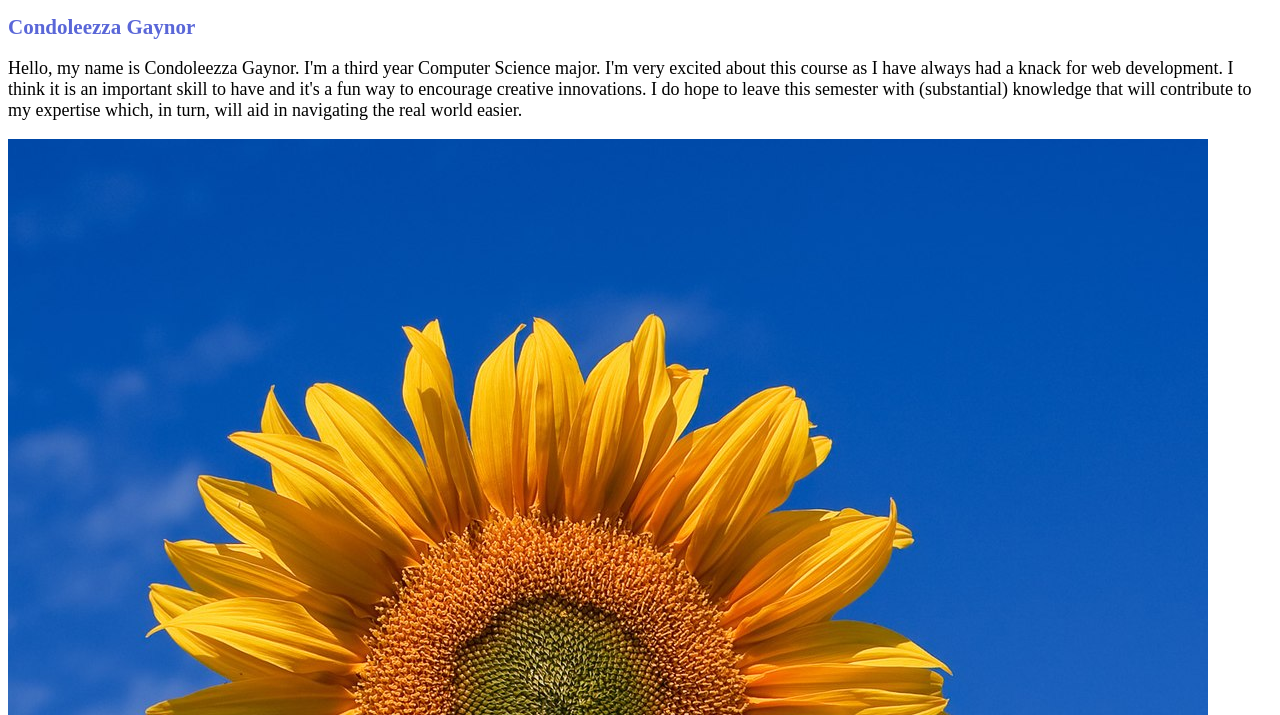
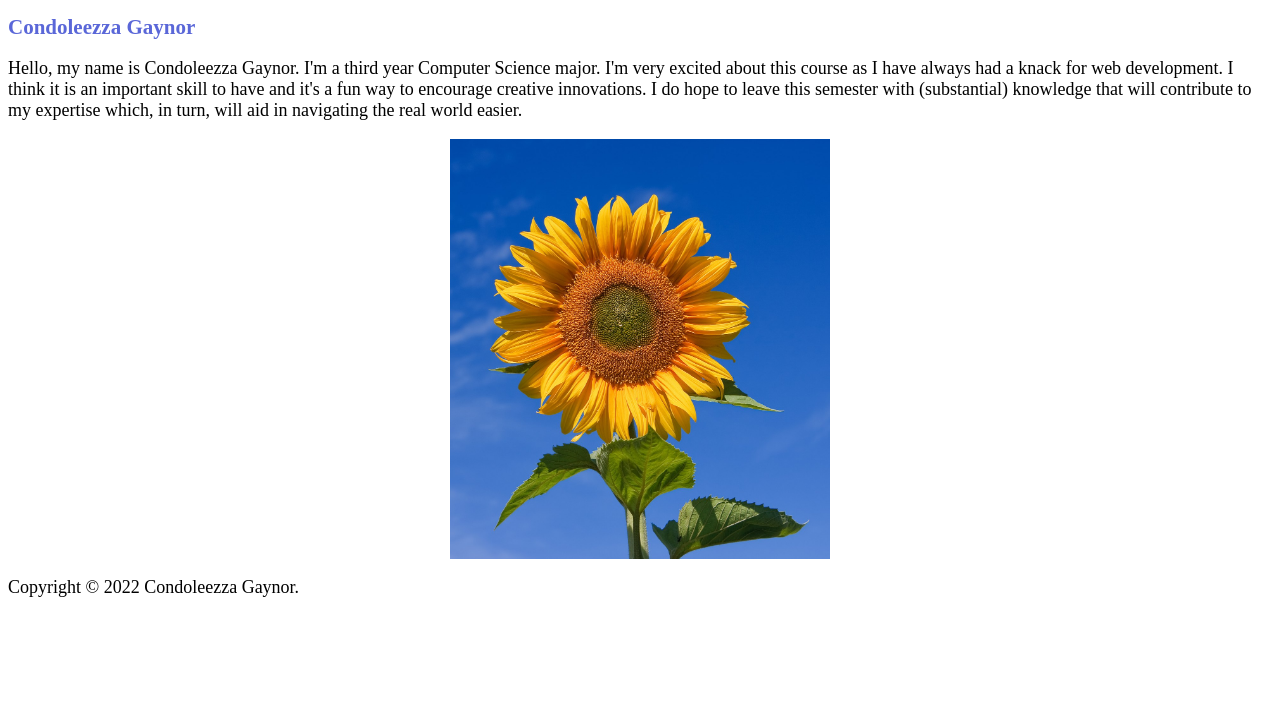
Before and after one commit to gynrc/info2180-lab1, a plain HTML site: page index.html in a window 1280 px wide. Shown: the part 85-800 px from the top of the page. Drawn offline with Linux system fonts and the light colour scheme.

Commit message:
centered imaged

```diff
--- a/styles.css
+++ b/styles.css
@@ -9,3 +9,9 @@ h2 {
 p {
     font-size: 18px;
 }
+img {
+    display: block;
+    margin-left: auto;
+    margin-right: auto;
+    width: 30%;
+}
```
